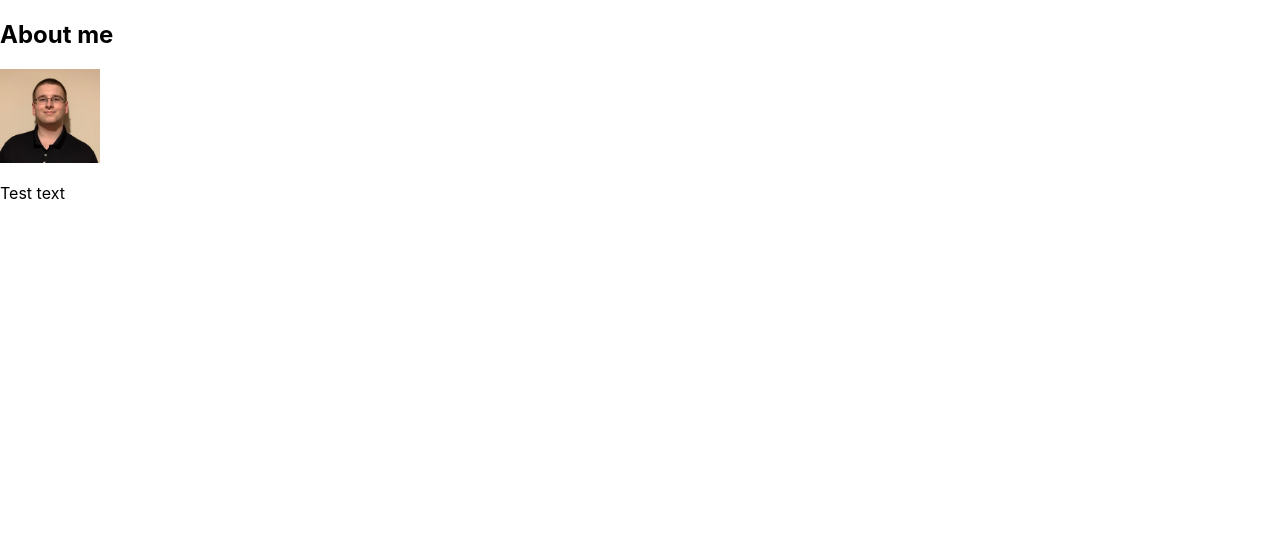
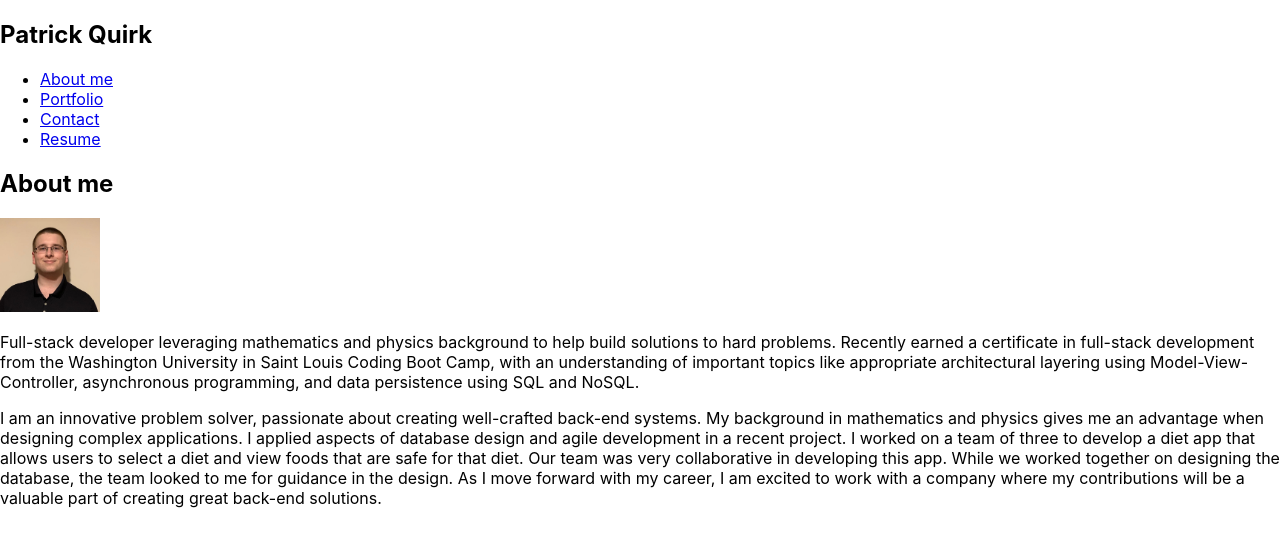
Before and after one commit to PatrickLQuirk/react-portfolio, a React (Create React App) app: page / in a window 1280 px wide. Shown: the top 546 px of the page. Built offline with nearby package versions, Linux system fonts and the light colour scheme.

Commit message:
about section and header/nav w/o styles or functionality

```diff
--- a/src/App.js
+++ b/src/App.js
@@ -1,11 +1,31 @@
 import React from 'react';
-import About from './components/About';
+import myPhoto from './assets/Me.jpg';
+import Header from './components/Header';
 
 function App() {
   return (
     <div>
+      <Header></Header>
       <main>
-        <About></About>
+      <section id="about">
+        <h1>About me</h1>
+        <img src={myPhoto} id="avatar" alt="Patrick Quirk"/>
+        <p>
+        Full-stack developer leveraging mathematics and physics background to help build solutions to hard problems.
+        Recently earned a certificate in full-stack development from the Washington University in Saint Louis Coding Boot Camp,
+        with an understanding of important topics like appropriate architectural layering using Model-View-Controller, asynchronous programming,
+        and data persistence using SQL and NoSQL.
+        </p>
+        <p>
+        I am an innovative problem solver, passionate about creating well-crafted back-end systems.
+        My background in mathematics and physics gives me an advantage when designing complex applications.
+        I applied aspects of database design and agile development in a recent project.
+        I worked on a team of three to develop a diet app that allows users to select a diet and view foods that are safe for that diet.
+        Our team was very collaborative in developing this app.
+        While we worked together on designing the database, the team looked to me for guidance in the design.
+        As I move forward with my career, I am excited to work with a company where my contributions will be a valuable part of creating great back-end solutions.
+        </p>
+        </section>
       </main>
     </div>
   );
--- a/src/components/About/index.js
+++ /dev/null
@@ -1,16 +0,0 @@
-import React from 'react';
-import myPhoto from "../../assets/Me.jpg";
-
-const About = () => {
-    return (
-        <section>
-            <h1>About me</h1>
-            <img src={myPhoto} id="avatar" alt="Patrick Quirk"/>
-            <p>
-                Test text
-            </p>
-        </section>
-    )
-};
-
-export default About;
--- /dev/null
+++ b/src/components/Header/index.js
@@ -0,0 +1,13 @@
+import React from 'react';
+import Navigation from '../Navigation';
+
+function Header() {
+    return (
+        <header>
+            <h2>Patrick Quirk</h2>
+            <Navigation></Navigation>
+        </header>
+    )
+};
+
+export default Header
--- /dev/null
+++ b/src/components/Navigation/index.js
@@ -0,0 +1,32 @@
+import React, { useEffect } from 'react';
+
+function Navigation() {
+    return(
+        <nav>
+            <ul>
+                <li>
+                    <a href="#about">
+                        About me
+                    </a>
+                </li>
+                <li>
+                    <a href="#portfolio">
+                        Portfolio
+                    </a>
+                </li>
+                <li>
+                    <a href="#contact">
+                        Contact
+                    </a>
+                </li>
+                <li>
+                    <a href="#resume">
+                        Resume
+                    </a>
+                </li>
+            </ul>
+        </nav>
+    )
+}
+
+export default Navigation;
--- a/src/index.css
+++ b/src/index.css
@@ -1,3 +1,11 @@
+:root {
+  --rose-dust: #a2666f;
+--neon-blue: #4d6cfa;
+--gunmetal: #30343f;
+--amber-sae-ece: #ff7f11;
+--medium-spring-green: #40f99b;
+}
+
 body {
   margin: 0;
   font-family: -apple-system, BlinkMacSystemFont, 'Segoe UI', 'Roboto', 'Oxygen',
```
